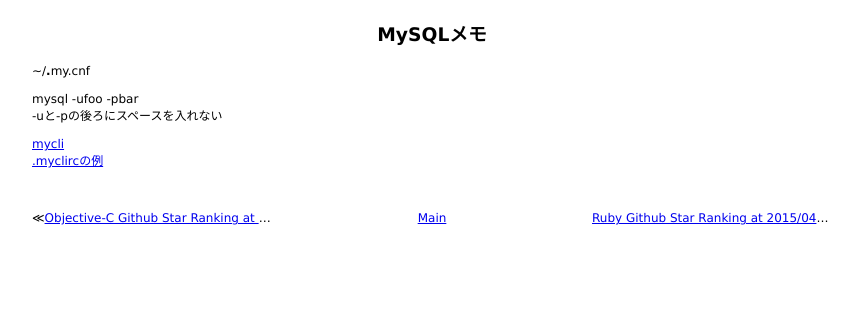
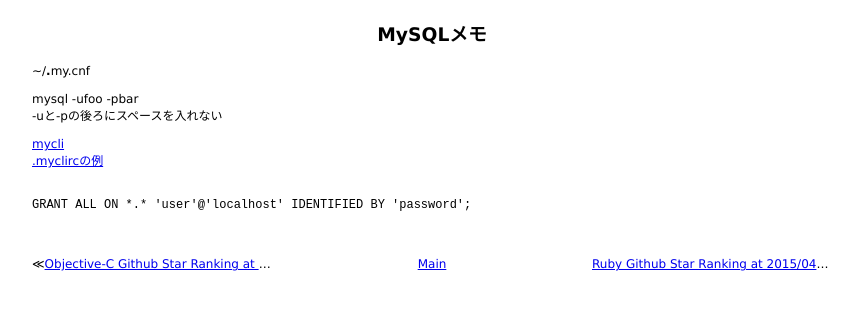
Before and after one commit to 38elements/38elements.github.com, a Jekyll site: the page built from _posts/2015-04-29-mysql.md, in a window 1280 px wide. Shown: the top 310 px of the page, without its empty margins (208-1067 px from the left). Built offline with Jekyll 4.4.1, drawn with Linux system fonts in a browser that asks for light colours.

Commit message:
Update 2015-04-29-mysql.md

```diff
--- a/_posts/2015-04-29-mysql.md
+++ b/_posts/2015-04-29-mysql.md
@@ -9,3 +9,6 @@ mysql -ufoo -pbar
 <br>
 [mycli](https://github.com/dbcli/mycli)
 [.myclircの例](https://github.com/dbcli/mycli/blob/master/mycli/myclirc)
+<br>
+<br>
+`GRANT ALL ON *.* 'user'@'localhost' IDENTIFIED BY 'password';`
```
